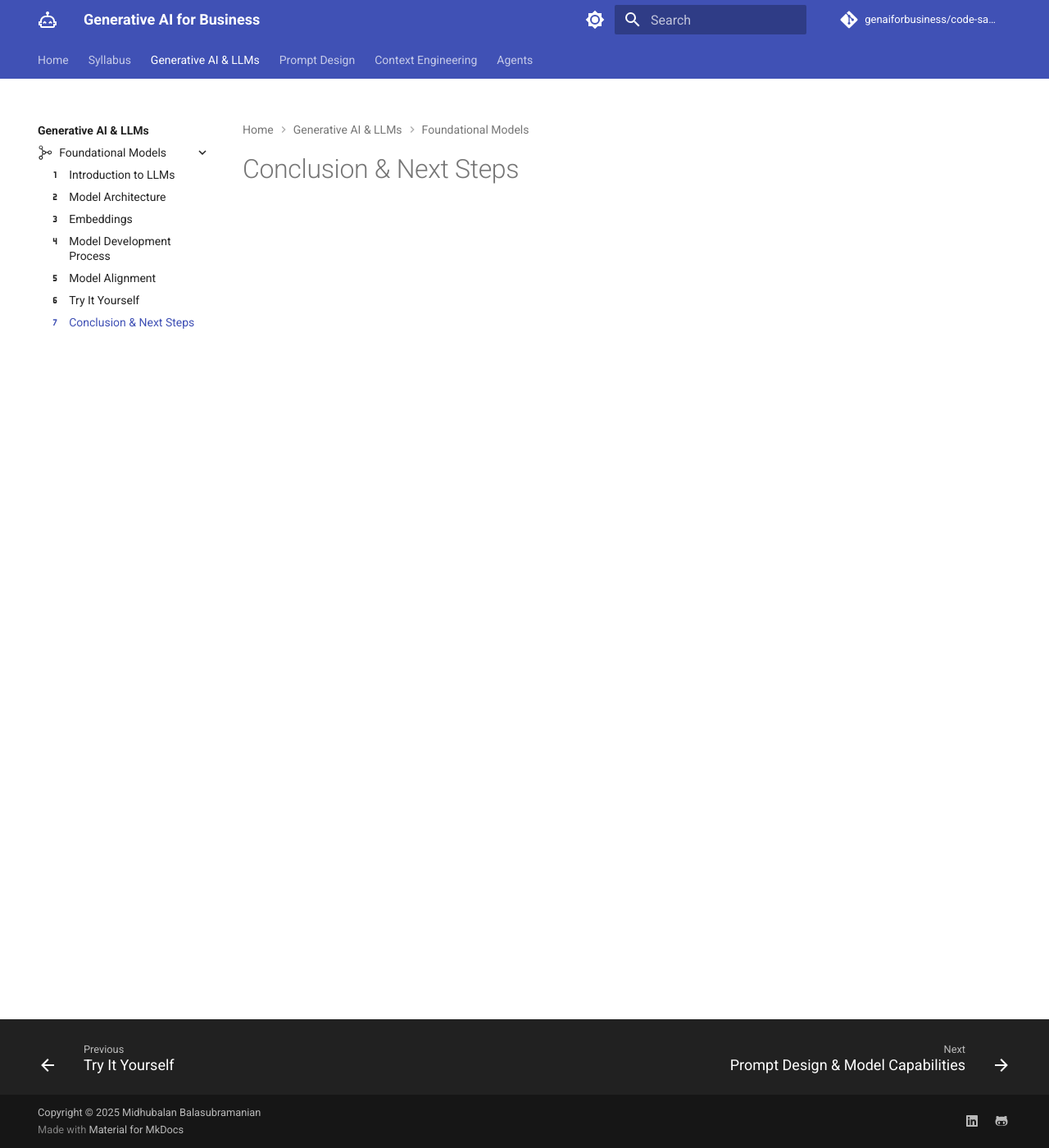
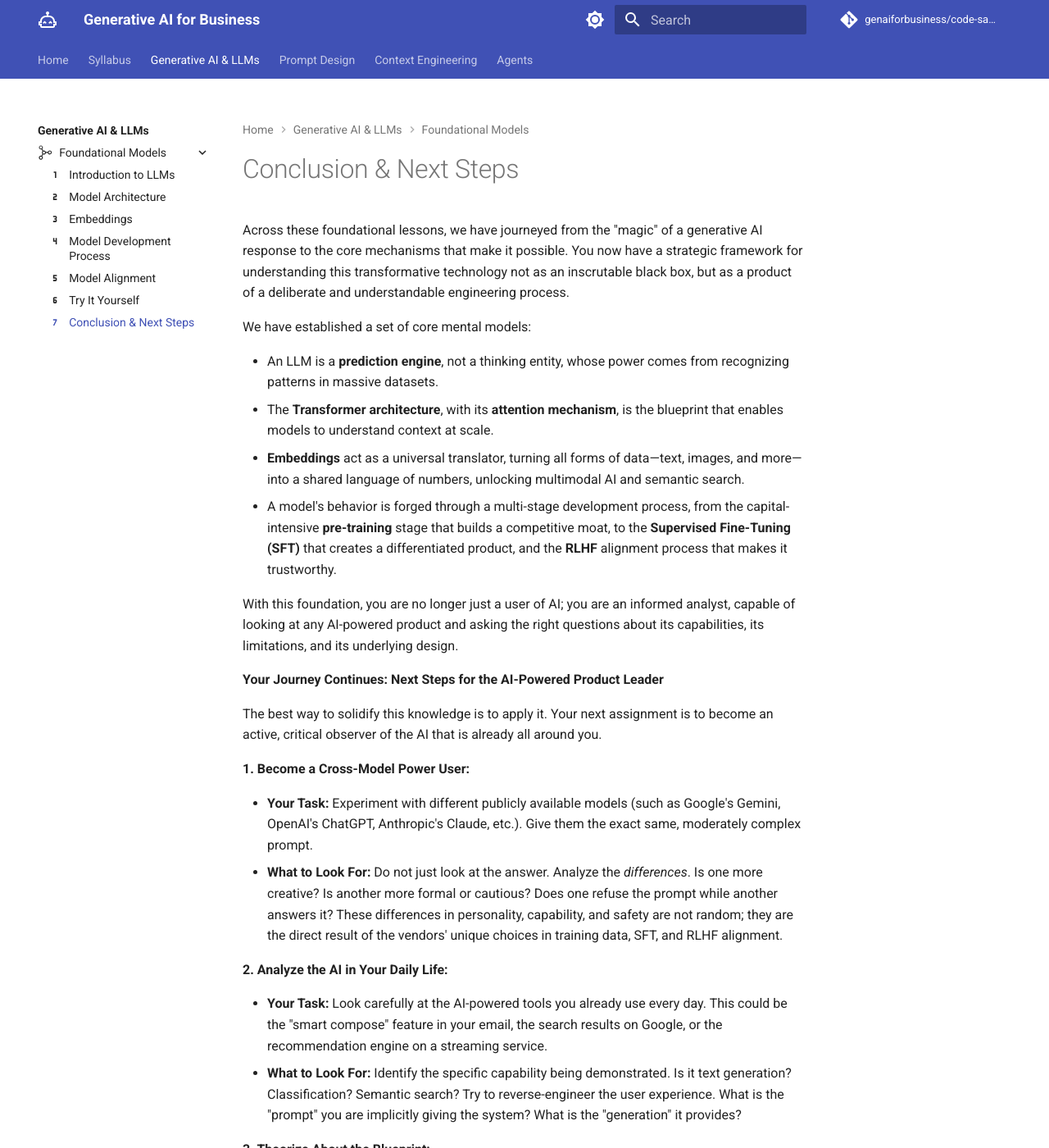
Before and after one commit to genaiforbusiness/genaiforbusiness.github.io, an MkDocs documentation site: the page built from docs/llms/foundational-models/next-steps.md, in a window 1280 px wide and 1400 px high. Shown: the whole window at 82% size. Built offline with MkDocs 1.6.1 and Material for MkDocs 9.7.7, drawn with Linux system fonts in a browser that asks for light colours; comment, search, counter and statistics services are not loaded; some of the changed text lies outside the part shown.

Commit message:
Add conclusion

```diff
--- a/docs/llms/foundational-models/next-steps.md
+++ b/docs/llms/foundational-models/next-steps.md
@@ -3,3 +3,39 @@ icon: material/numeric-7
 ---
 
 # Conclusion & Next Steps
+
+Across these foundational lessons, we have journeyed from the "magic" of a generative AI response to the core mechanisms that make it possible. You now have a strategic framework for understanding this transformative technology not as an inscrutable black box, but as a product of a deliberate and understandable engineering process.
+
+We have established a set of core mental models:
+
+* An LLM is a **prediction engine**, not a thinking entity, whose power comes from recognizing patterns in massive datasets.
+* The **Transformer architecture**, with its **attention mechanism**, is the blueprint that enables models to understand context at scale.
+* **Embeddings** act as a universal translator, turning all forms of data—text, images, and more—into a shared language of numbers, unlocking multimodal AI and semantic search.
+* A model's behavior is forged through a multi-stage development process, from the capital-intensive **pre-training** stage that builds a competitive moat, to the **Supervised Fine-Tuning (SFT)** that creates a differentiated product, and the **RLHF** alignment process that makes it trustworthy.
+
+With this foundation, you are no longer just a user of AI; you are an informed analyst, capable of looking at any AI-powered product and asking the right questions about its capabilities, its limitations, and its underlying design.
+
+
+**Your Journey Continues: Next Steps for the AI-Powered Product Leader**
+
+The best way to solidify this knowledge is to apply it. Your next assignment is to become an active, critical observer of the AI that is already all around you.
+
+**1. Become a Cross-Model Power User:**
+
+* **Your Task:** Experiment with different publicly available models (such as Google's Gemini, OpenAI's ChatGPT, Anthropic's Claude, etc.). Give them the exact same, moderately complex prompt.
+* **What to Look For:** Do not just look at the answer. Analyze the *differences*. Is one more creative? Is another more formal or cautious? Does one refuse the prompt while another answers it? These differences in personality, capability, and safety are not random; they are the direct result of the vendors' unique choices in training data, SFT, and RLHF alignment.
+
+**2. Analyze the AI in Your Daily Life:**
+
+* **Your Task:** Look carefully at the AI-powered tools you already use every day. This could be the "smart compose" feature in your email, the search results on Google, or the recommendation engine on a streaming service.
+* **What to Look For:** Identify the specific capability being demonstrated. Is it text generation? Classification? Semantic search? Try to reverse-engineer the user experience. What is the "prompt" you are implicitly giving the system? What is the "generation" it provides?
+
+**3. Theorize About the Blueprint:**
+
+* **Your Task:** For a feature you particularly enjoy in an AI tool—perhaps its helpful tone, its accuracy on a niche topic, or its strong safety guardrails—try to theorize where that feature came from.
+* **Ask Yourself:**
+    * "Does this feel like a broad capability that came from **pre-training** on a massive dataset?"
+    * "Is this a specialized skill, like understanding medical jargon or writing in my company's brand voice, that was likely developed through **Supervised Fine-Tuning (SFT)**?"
+    * "Is this a quality of helpfulness, harmlessness, or a particularly pleasing interaction style that was probably shaped by extensive **post-training alignment (RLHF)**?"
+
+By actively deconstructing the AI products you encounter, you will sharpen your intuition and build the market intelligence needed to lead, strategize, and build in the age of Generative AI.
```
